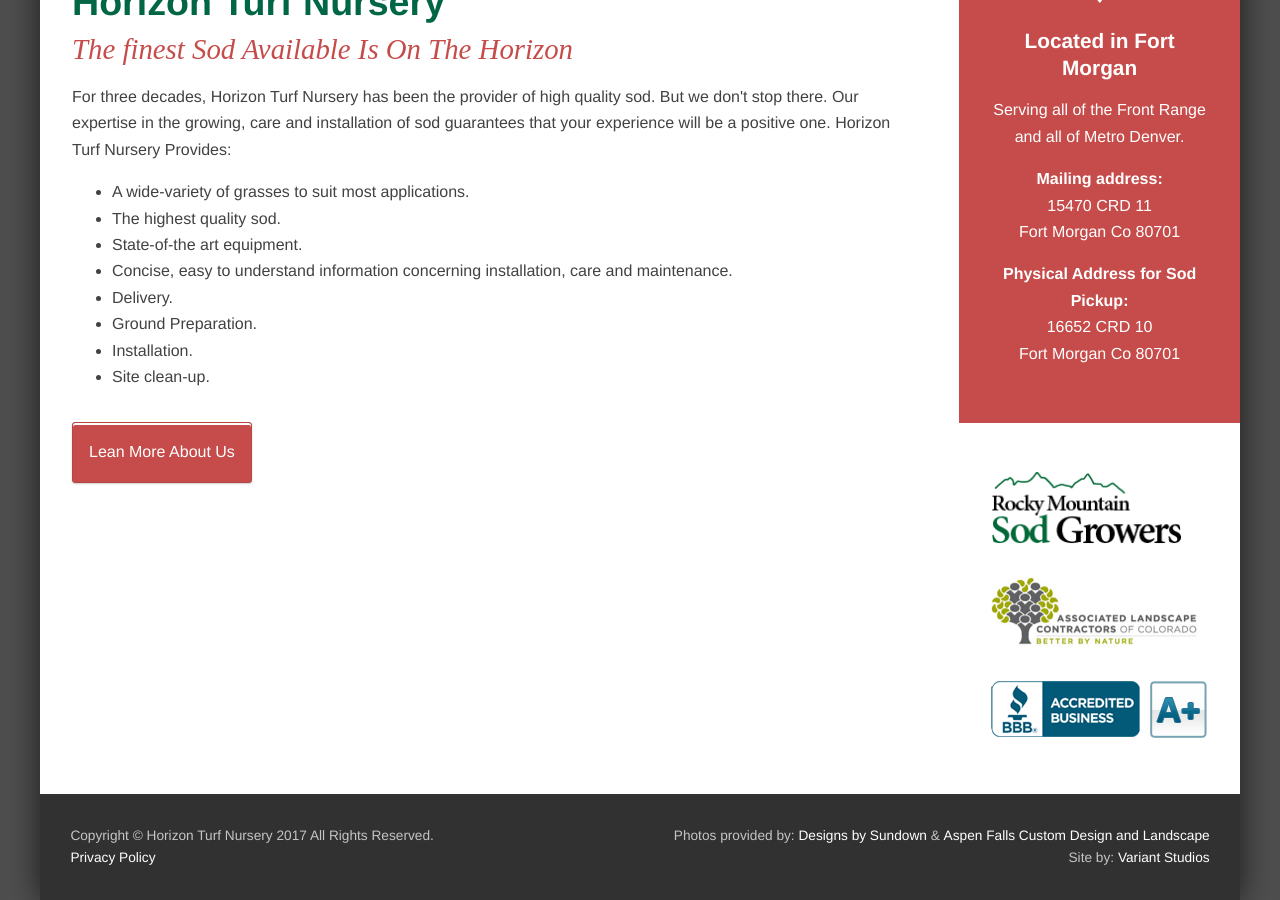
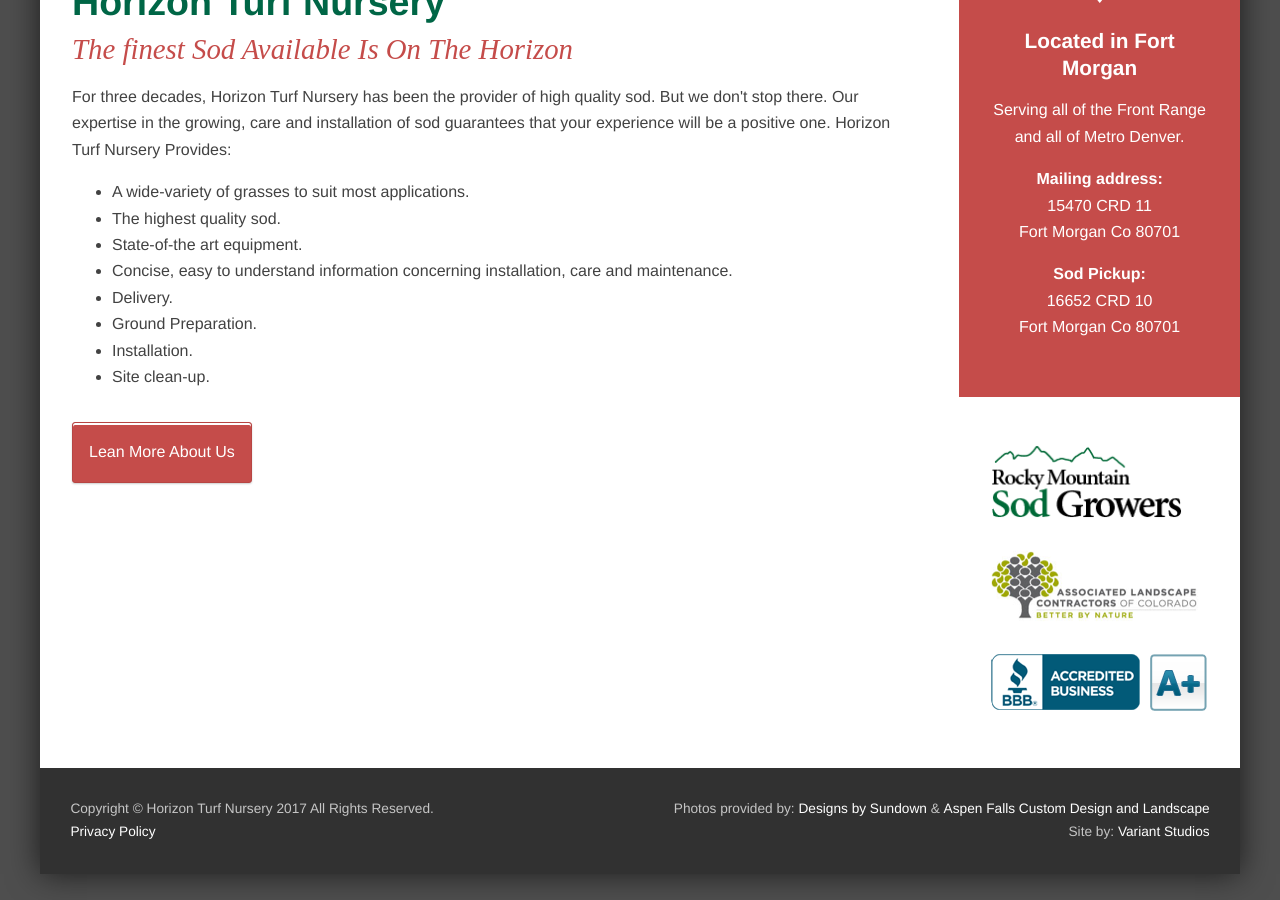
Before and after one commit to variantstudios/horizonturfnursery.com, a Jekyll site: the page built from index.html, in a window 1280 px wide and 900 px high, scrolled down 1927 px. Built offline with Jekyll 4.4.1, drawn with Linux system fonts in a browser that asks for light colours; nearby versions of some CDN libraries; the list of posts is cut into pages by our own code.

Commit message:
Updated '_includes/sidebar.html' via CloudCannon

```diff
--- a/_includes/sidebar.html
+++ b/_includes/sidebar.html
@@ -7,7 +7,7 @@
 15470 CRD 11<br>
 Fort Morgan Co 80701</p>
 
-<p><strong>Physical Address for Sod Pickup:</strong><br>
+<p><strong>Sod Pickup:</strong><br>
 16652 CRD 10<br>
 Fort Morgan Co 80701</p>
   </div>
```
